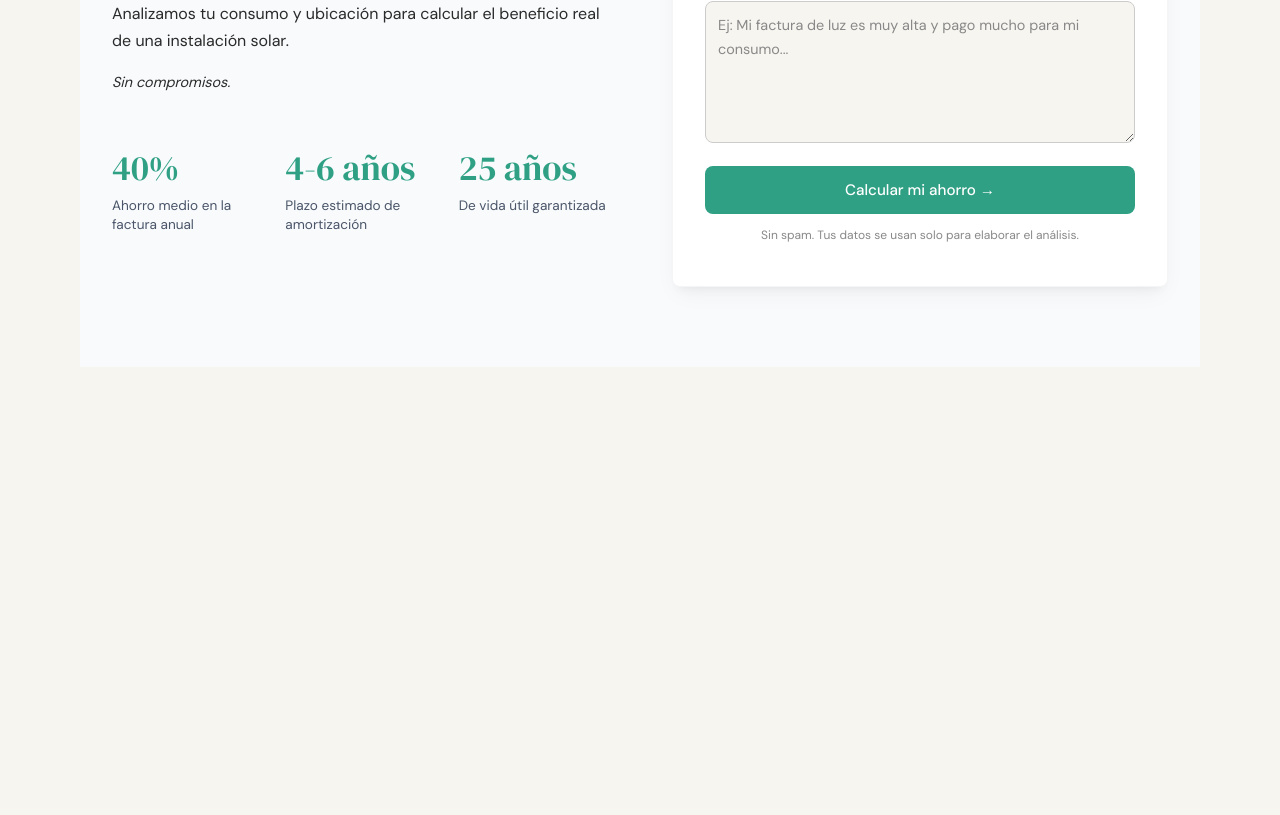
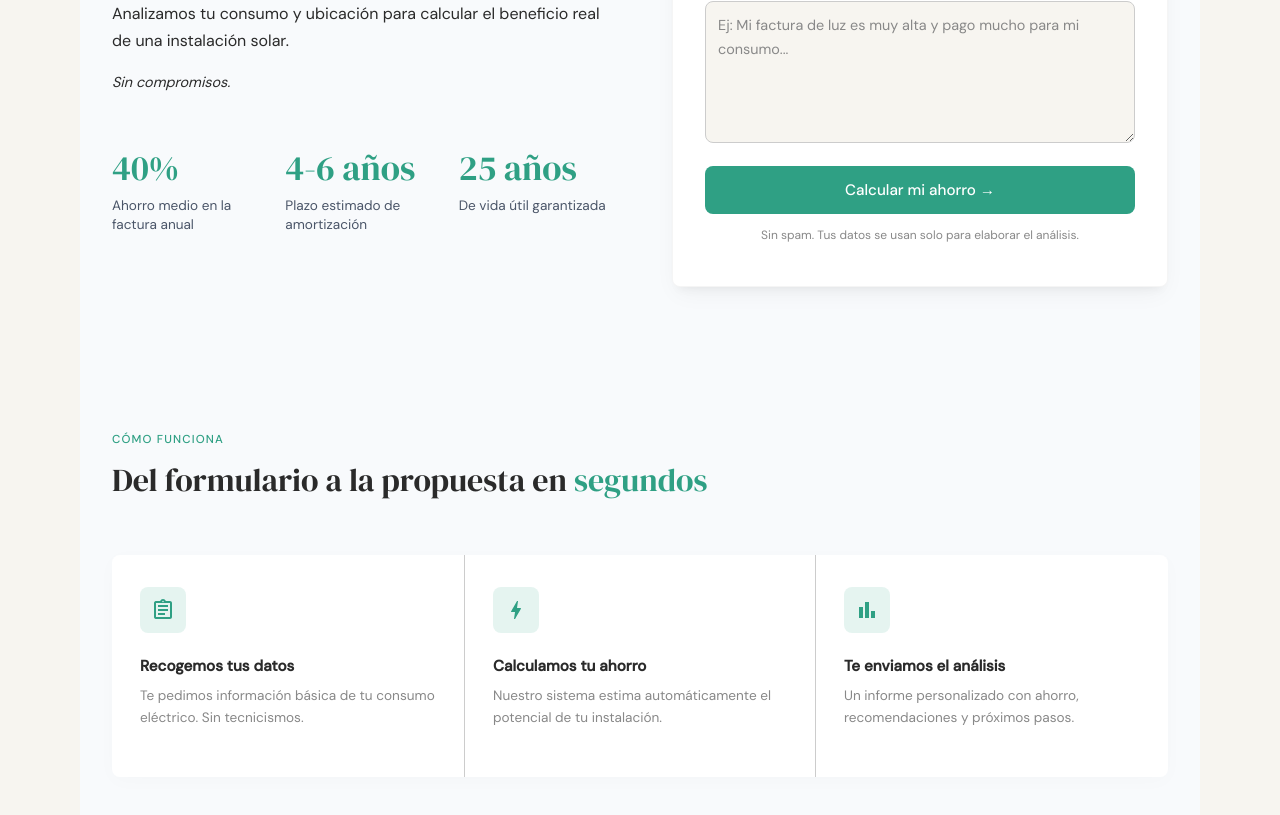
Before and after one commit to Ciriero/SolarPulse, a React (Vite) app: page / in a window 1280 px wide. Shown: the part 563-1378 px from the top of the page. Before the commit the page ends 930 px from the top, so only its background shows below. Built offline with nearby package versions, Linux system fonts and the light colour scheme.

Commit message:
feat: add HowItWorks component (jsx + css)

```diff
--- a/package.json
+++ b/package.json
@@ -12,7 +12,8 @@
   "dependencies": {
     "axios": "^1.15.2",
     "react": "^19.2.5",
-    "react-dom": "^19.2.5"
+    "react-dom": "^19.2.5",
+    "react-icons": "^5.6.0"
   },
   "devDependencies": {
     "@eslint/js": "^10.0.1",
--- a/src/App.jsx
+++ b/src/App.jsx
@@ -1,12 +1,14 @@
 import React from 'react'
 import Form from './components/Form/Form'
 import Header from './components/Header/Header'
+import HowItWorks from './components/HowItWorks/HowItWorks'
 
 const App = () => {
   return (
     <div>
       <Header />
       <Form />
+      <HowItWorks />
     </div>
   )
 }
--- a/src/components/Form/Form.jsx
+++ b/src/components/Form/Form.jsx
@@ -60,7 +60,7 @@ const Form = () => {
       <div className="form-intro">
         <div className="hero-badge">
           <span className="hero-badge-dot"></span>
-          Energía solar para empresas
+          Ahorro energético solar
         </div>
         <h2>
           Descubre cuánto puedes <span className="highlight">ahorrar</span> en
@@ -99,7 +99,7 @@ const Form = () => {
                 type="text"
                 name="name"
                 id="name"
-                placeholder="Ej. Christian"
+                placeholder="Ej. Juan García"
                 value={term.name}
                 onChange={handleInputs}
               />
--- a/src/components/HowItWorks/HowItWorks.jsx
+++ b/src/components/HowItWorks/HowItWorks.jsx
@@ -0,0 +1,51 @@
+import React from "react";
+import {
+  MdOutlineAssignment,
+  MdOutlineBolt,
+  MdOutlineBarChart,
+} from "react-icons/md";
+import "./HowItWorks.css";
+
+const HowItWorks = () => {
+  const steps = [
+    {
+      icon: <MdOutlineAssignment />,
+      title: "Recogemos tus datos",
+      description:
+        "Te pedimos información básica de tu consumo eléctrico. Sin tecnicismos.",
+    },
+    {
+      icon: <MdOutlineBolt />,
+      title: "Calculamos tu ahorro",
+      description:
+        "Nuestro sistema estima automáticamente el potencial de tu instalación.",
+    },
+    {
+      icon: <MdOutlineBarChart />,
+      title: "Te enviamos el análisis",
+      description:
+        "Un informe personalizado con ahorro, recomendaciones y próximos pasos.",
+    },
+  ];
+
+  return (
+    <section className="how-section">
+      <p className="how-label">Cómo funciona</p>
+      <h2 className="how-title">
+        Del formulario a la propuesta en
+        <span className="how-highlight"> segundos</span>
+      </h2>
+      <div className="how-grid">
+        {steps.map((step, index) => (
+          <div className="how-card" key={index}>
+            <div className="how-icon">{step.icon}</div>
+            <h4 className="how-card-title">{step.title}</h4>
+            <p className="how-card-desc">{step.description}</p>
+          </div>
+        ))}
+      </div>
+    </section>
+  );
+};
+
+export default HowItWorks;
--- a/src/components/HowItWorks/howitworks.css
+++ b/src/components/HowItWorks/howitworks.css
@@ -0,0 +1,112 @@
+/* ================================================
+   HOW IT WORKS SECTION
+   ================================================ */
+
+.how-section {
+  max-width: var(--max-width);
+  margin: 0 auto;
+  padding: 4rem 2rem 5rem;
+  background-color: var(--color-form-section-bg);
+}
+
+.how-label {
+  font-size: 0.72rem;
+  letter-spacing: 0.1em;
+  text-transform: uppercase;
+  color: var(--color-primary);
+  font-weight: 500;
+  margin-bottom: 0.75rem;
+}
+
+.how-title {
+  font-family: var(--ff-heading);
+  font-size: clamp(1.6rem, 3vw, 2rem);
+  color: var(--color-text);
+  margin-bottom: 3.5rem;
+  font-weight: 400;
+}
+
+.how-highlight {
+  color: var(--color-primary);
+}
+
+/* ================================================
+   GRID: three columns separated by borders
+   ================================================ */
+
+.how-grid {
+  display: grid;
+  grid-template-columns: repeat(3, 1fr);
+  border-radius: var(--radius);
+  overflow: hidden;
+  box-shadow: 0 4px 20px rgba(0, 0, 0, 0.02);
+}
+
+.how-card {
+  background: var(--color-surface);
+  padding: 2rem 1.75rem 3rem;
+}
+
+.how-card:nth-child(2) {
+  border-left: 1px solid var(--color-border);
+  border-right: 1px solid var(--color-border);
+}
+
+/* ================================================
+   ICON
+   ================================================ */
+
+.how-icon {
+  width: 46px;
+  height: 46px;
+  border-radius: 8px;
+  background: color-mix(in srgb, var(--color-primary) 12%, transparent);
+  display: flex;
+  align-items: center;
+  justify-content: center;
+  margin-bottom: 1.5rem;
+  font-size: 1.5rem;
+  color: var(--color-primary);
+}
+
+.how-card-title {
+  font-family: var(--ff-body);
+  font-size: 0.95rem;
+  font-weight: 600;
+  color: var(--color-text);
+  margin-bottom: 0.6rem;
+}
+
+.how-card-desc {
+  font-size: 0.85rem;
+  color: var(--color-text-muted);
+  line-height: 1.6;
+}
+
+/* ================================================
+   RESPONSIVE
+   ================================================ */
+
+@media (max-width: 768px) {
+  .how-grid {
+    grid-template-columns: 1fr;
+  }
+
+  .how-card {
+    padding: 2rem 1.5rem 2.5rem;
+  }
+
+  .how-card:nth-child(2) {
+    border-left: none;
+    border-right: none;
+    border-bottom: 1px solid var(--color-border);
+  }
+
+  .how-card {
+    border-bottom: 1px solid var(--color-border);
+  }
+
+  .how-card:last-child {
+    border-bottom: none;
+  }
+}
```
Also changed, not shown: 1 other file (tests, documents, lock files or other folders).
